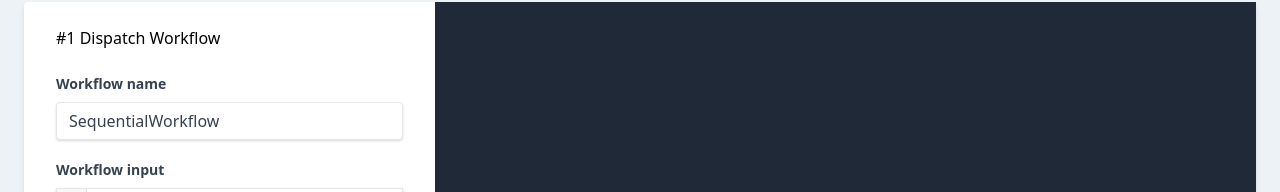
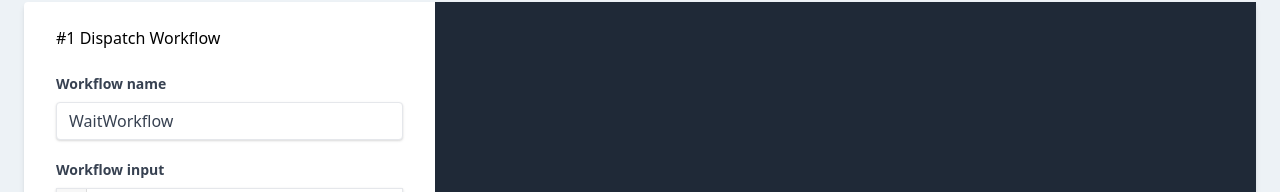
Before and after one commit to zenaton/examples-node, a Vue app: page / in a window 1280 px wide. Shown: the part 98-290 px from the top of the page. Built offline with nearby package versions, Linux system fonts and the light colour scheme.

Commit message:
add default workflow to config

```diff
--- a/components/DispatchForm.vue
+++ b/components/DispatchForm.vue
@@ -39,7 +39,7 @@
 <script>
 import JsonTextarea from "../components/JsonTextarea.vue";
 import SubmitButton from "../components/SubmitButton.vue";
-import {workflows} from "../config";
+import {default_workflow,workflows} from "../config";
 
 export default {
   name: "DispatchForm",
@@ -54,7 +54,7 @@ export default {
         input: null
       },
       workflow: {
-        name: "SequentialWorkflow",
+        name: default_workflow,
         input: JSON.stringify([{ foo: "bar" }], null, 2)
       }
     };
--- a/config.js
+++ b/config.js
@@ -1,5 +1,6 @@
 module.exports = {
   port: 4000,
+  default_workflow: 'WaitWorkflow',
   workflows: [
     { name: "SequentialWorkflow", input: [], event: [] },
     { name: "ParallelWorkflow", input: [], event: [] },
```
